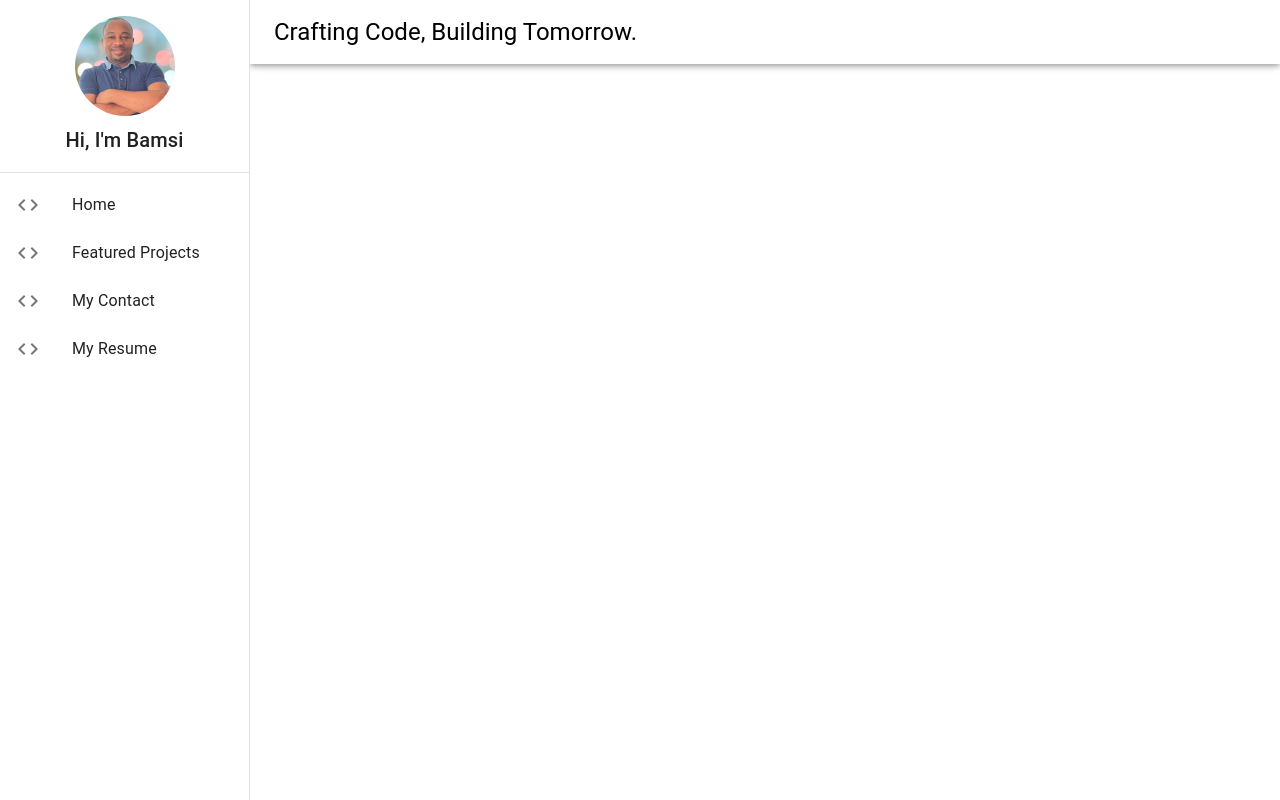
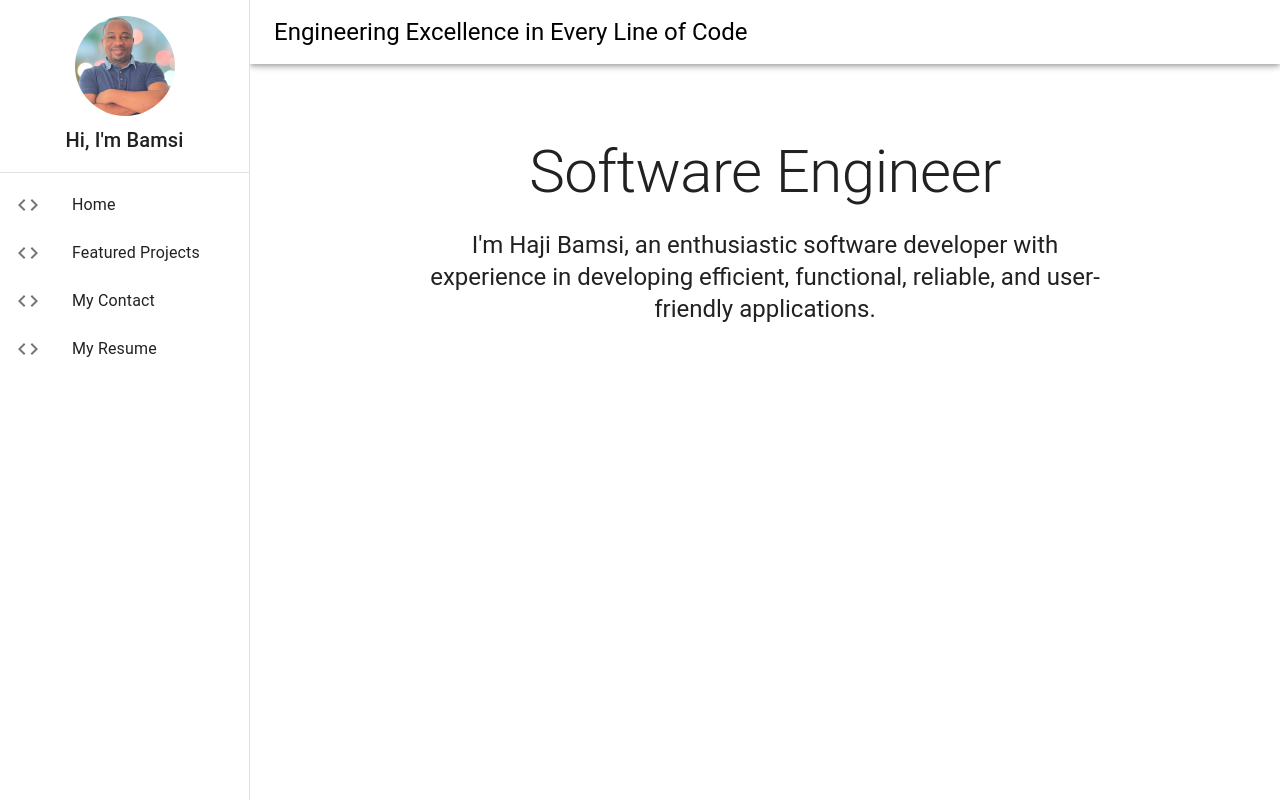
Before and after one commit to bamsi/hbamsi, a React (Create React App) app: page / in a window 1280 px wide. Built offline with nearby package versions, Linux system fonts and the light colour scheme.

Commit message:
add page title

```diff
--- a/src/App.js
+++ b/src/App.js
@@ -1,8 +1,10 @@
-import { Box } from "@mui/material";
+import Box from "@mui/material/Box";
 import CssBaseline from "@mui/material/CssBaseline";
-import ToolBar from "./components/toolbar";
+import MyToolBar from "./components/toolbar";
 import { useState } from "react";
 import NavBar from "./components/navbar";
+import MyHome from "./components/home";
+import Toolbar from "@mui/material/Toolbar";
 
 const navWidth = 250;
 
@@ -16,7 +18,7 @@ function App() {
   return (
     <Box sx={{ display: "flex" }}>
       <CssBaseline />
-      <ToolBar width={navWidth} drawerToggleHandler={handleDrawerToggle} />
+      <MyToolBar width={navWidth} drawerToggleHandler={handleDrawerToggle} />
       <Box
         component="nav"
         sx={{ width: { sm: navWidth }, flexShrink: { sm: 0 } }}
@@ -30,7 +32,10 @@ function App() {
       <Box
         component="main"
         sx={{ flexGrow: 1, p: 3, width: { sm: `calc(100% - ${navWidth}px)` } }}
-      ></Box>
+      >
+        <Toolbar />
+        <MyHome />
+      </Box>
     </Box>
   );
 }
--- /dev/null
+++ b/src/components/home.js
@@ -0,0 +1,25 @@
+import Typography from "@mui/material/Typography";
+
+const MyHome = () => {
+  return (
+    <div
+      style={{
+        display: "flex",
+        alignItems: "center",
+        justifyContent: "center",
+        flexDirection: "column",
+      }}
+    >
+      <Typography variant="h2" gutterBottom style={{ marginTop: "3rem" }}>
+        Software Engineer
+      </Typography>
+      <Typography variant="h5" style={{ width: "70%", textAlign: "center" }}>
+        I'm Haji Bamsi, an enthusiastic software developer with experience in
+        developing efficient, functional, reliable, and user-friendly
+        applications.
+      </Typography>
+    </div>
+  );
+};
+
+export default MyHome;
--- a/src/components/toolbar.js
+++ b/src/components/toolbar.js
@@ -4,7 +4,7 @@ import IconButton from "@mui/material/IconButton";
 import MenuIcon from "@mui/icons-material/Menu";
 import Typography from "@mui/material/Typography";
 
-const ToolBar = (props) => {
+const MyToolBar = (props) => {
   const { width, drawerToggleHandler } = props;
 
   return (
@@ -30,11 +30,11 @@ const ToolBar = (props) => {
           <MenuIcon />
         </IconButton>
         <Typography variant="h5" noWrap component="h1">
-          Crafting Code, Building Tomorrow.
+          Engineering Excellence in Every Line of Code
         </Typography>
       </Toolbar>
     </AppBar>
   );
 };
 
-export default ToolBar;
+export default MyToolBar;
```
